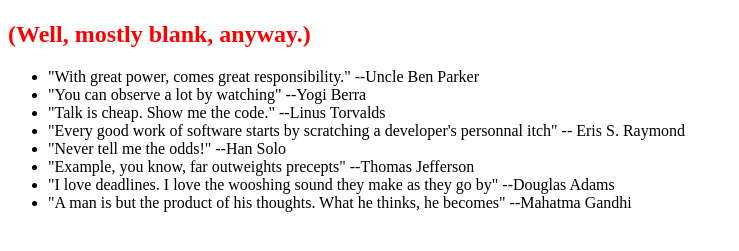
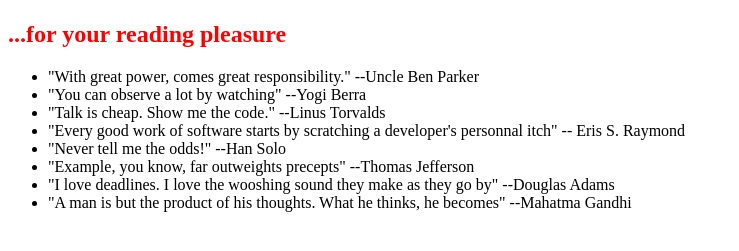
Before and after one commit to mowmow31/0main_openSAPrepo, a plain HTML site: page index.html in a window 1280 px wide. Shown: the part 59-310 px from the top of the page, without its empty margins (0-739 px from the left). Drawn offline with Linux system fonts and the light colour scheme.

Commit message:
Changed 2nd head to "...for your reading pleasure"

```diff
--- a/index.html
+++ b/index.html
@@ -7,7 +7,7 @@
 	</head>
 <body>
 	<h1>A page of Quotations</h1>
-	<h2>(Well, mostly blank, anyway.)</h2>
+	<h2>...for your reading pleasure</h2>
 	<ul>
 		<li>"With great power, comes great responsibility." --Uncle Ben Parker</li>
 		<li>"You can observe a lot by watching" --Yogi Berra</li>
```
